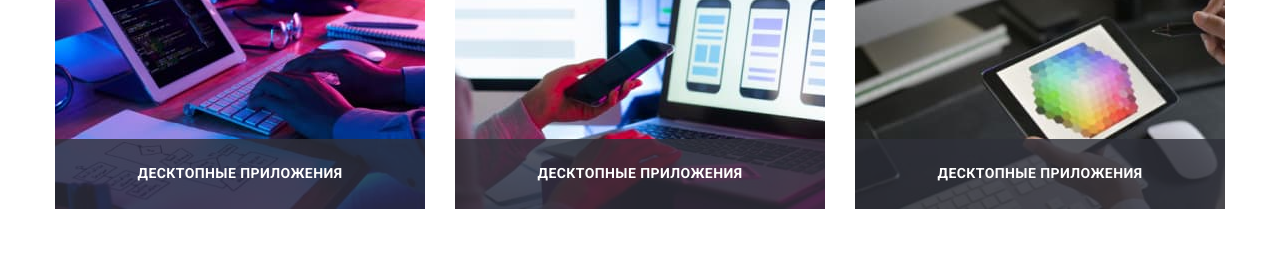
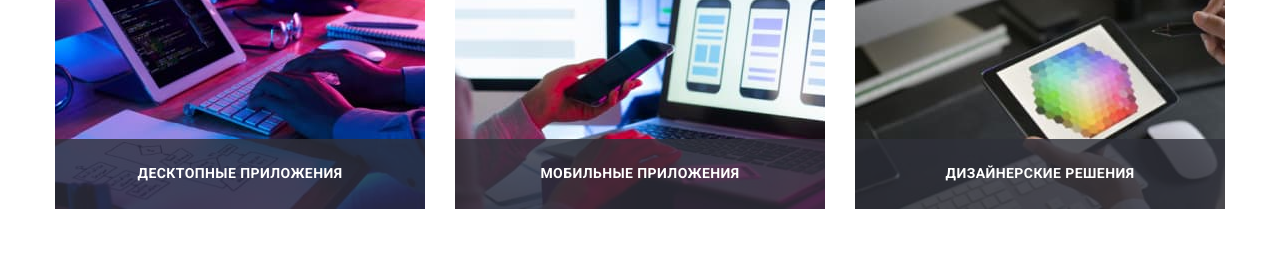
Before and after one commit to SirotinAlex/goit-markup-hw-05, a plain HTML site: page index.html in a window 1280 px wide. Shown: the part 1300-1559 px from the top of the page. Drawn offline with nearby package versions, Linux system fonts and the light colour scheme.

Commit message:
замена слов,дз 5

```diff
--- a/index.html
+++ b/index.html
@@ -114,11 +114,11 @@
 
             <li class="work-item">
                 <img src="./images/box2phone.jpg" alt="телефон" width="370" />
-                <p class="work-text">Десктопные приложения</p>
+                <p class="work-text">Мобильные приложения</p>
             </li>
             <li class="work-item">
                 <img src="./images/box3planchet.jpg" alt="планшет" width="370" />
-                <p class="work-text">Десктопные приложения</p>
+                <p class="work-text">Дизайнерские решения</p>
             </li>
         </div>
         </ul>
```
